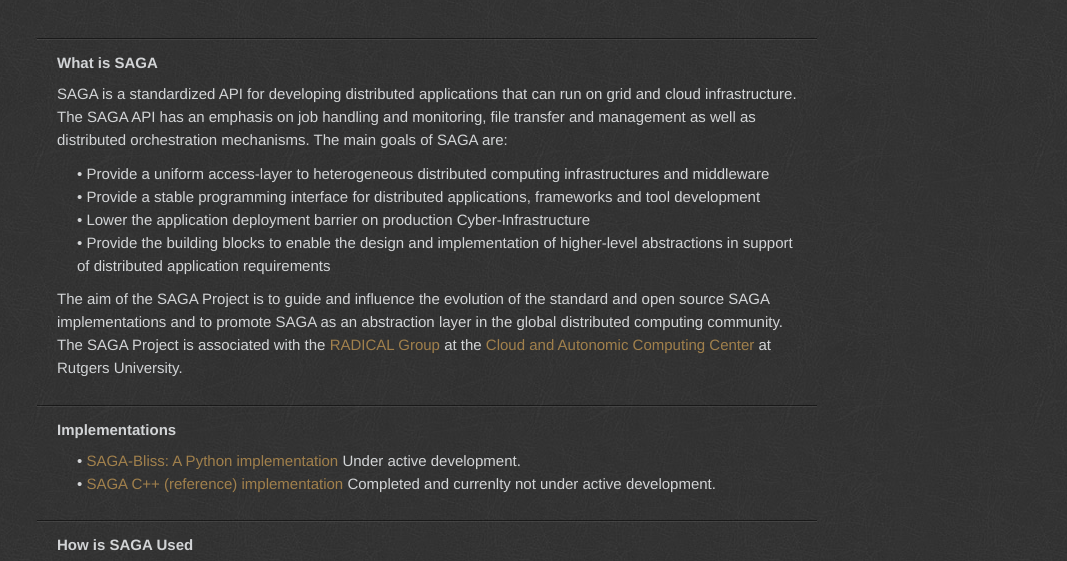
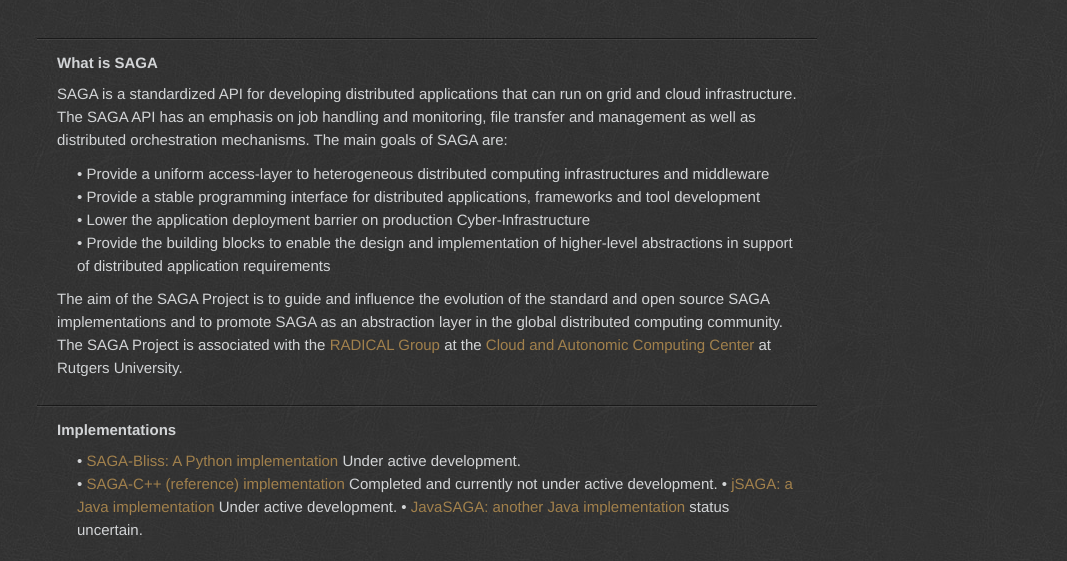
Before and after one commit to saga-project/saga-project.github.com, a plain HTML site: page index.html in a window 1280 px wide. Shown: the part 173-734 px from the top of the page, without its empty margins (213-1280 px from the left). Drawn offline with Linux system fonts and the light colour scheme; a script that the page names is missing.

Commit message:
added links to Java implementations

```diff
--- a/index.html
+++ b/index.html
@@ -93,7 +93,9 @@
           <h3>Implementations</h3>
           <p style="padding-left:20px;">
            &#8226; <a href="http://saga-project.github.com/bliss/">SAGA-Bliss: A Python implementation</a> Under active development.<br/>
- 	   &#8226; <a href="http://saga-project.github.com/saga-core/">SAGA C++ (reference) implementation</a> Completed and currenlty not under active development.
+ 	         &#8226; <a href="http://saga-project.github.com/saga-core/">SAGA-C++ (reference) implementation</a> Completed and currently not under active development.
+ 	         &#8226; <a href="http://grid.in2p3.fr/jsaga/">jSAGA: a Java implementation</a> Under active development.
+ 	         &#8226; <a href="http://www.cs.vu.nl/ibis/javagat.html">JavaSAGA: another Java implementation</a> status uncertain.
           </div>
         </li>
 
```
